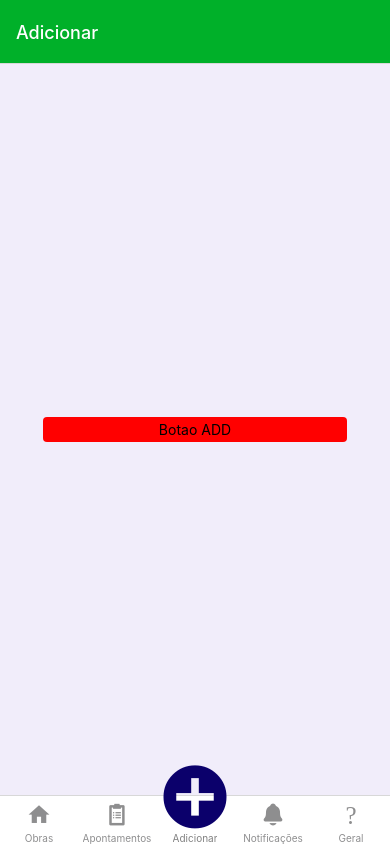
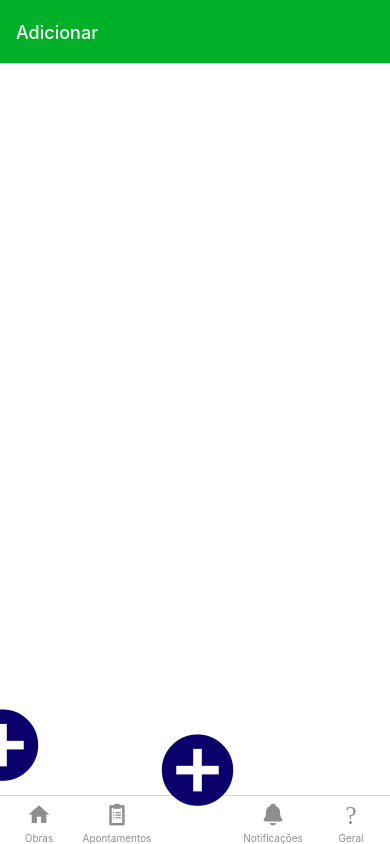
Before and after one commit to primonmari/TCC-IFPR, a React Native app: screen /Adicionar in a window 390 px wide. Built offline with nearby package versions, Linux system fonts and the light colour scheme.

Commit message:
Modal funcionando

```diff
--- a/src/mainScreens/New.jsx
+++ b/src/mainScreens/New.jsx
@@ -1,63 +1,124 @@
-import { useState } from "react";
-import { StyleSheet, Text, View, TouchableOpacity, Modal } from "react-native";
-import {ActionModal} from '../components/Actions/ActionModal'
+// Importa as bibliotecas
+import React, { useState } from "react";
+import { View, TouchableOpacity, StyleSheet, Modal, Text } from "react-native";
+import { Entypo } from '@expo/vector-icons';
 
-
-export default function New(){
+// Define e exporta o componente funcional New
+export default function New() {
+  // Define um estado para controlar a visibilidade do modal
   const [visibleModal, setVisibleModal] = useState(false);
 
-  return(
+  // Função chamada quando o botão de adicionar é pressionado
+  const handleAddButtonPress = () => {
+    setVisibleModal(true);
+    console.log('Botão Adicionar pressionado!');
+  };
+
+  // Função chamada para fechar o modal
+  const handleCloseModal = () => {
+    setVisibleModal(false);
+  };
+
+  // Função chamada quando o botão de nova obra é pressionado
+  const handleFormObra = () => {
+    setVisibleModal(false);
+    alert("Form nova obra");
+  };
+
+  // Função chamada quando o botão de comentário é pressionado
+  const handleMensagem = () => {
+    setVisibleModal(false);
+    alert("Novo comentário");
+  };
+
+  // Renderiza o componente
+  return (
     <View style={styles.container}>
+      {/* Container para posicionar o botão flutuante */}
+      <View style={styles.buttonsContainer}>
+        {/* Botão flutuante de adicionar */}
+        <TouchableOpacity onPress={handleAddButtonPress} style={styles.floatingButton}>
+          <Entypo name="circle-with-plus" color="#0B006B" size={85} style={{ marginTop: -34 }} />
+        </TouchableOpacity>
+      </View>
 
-      <TouchableOpacity style={styles.button} onPress={() =>setVisibleModal(true)}>
-        <Text>Botao ADD</Text>
-      </TouchableOpacity>
-
+      {/* Modal */}
       <Modal
         visible={visibleModal}
         transparent={true}
-        onRequestClose={ () => setVisibleModal(false)}
+        onRequestClose={() => setVisibleModal(false)}
         animationType="slide"
       >
-        <ActionModal
+        {/* Container do modal */}
+        <View style={styles.modalContainer}>
+          {/* Fundo transparente do modal - fecha o modal quando tocado */}
+          <TouchableOpacity style={styles.modalBackground} onPress={handleCloseModal}>
+            <Text style={styles.modalText}>Toque fora para fechar</Text>
+          </TouchableOpacity>
 
-        handleClose={ () => setVisibleModal(false)}
-        handleObra={ () => alert ("FORM NOVA OBRA")}
-        handleMessage={ () => alert ("NOVA MENSAGEM")}
-        />
+          {/* Conteúdo do modal */}
+          <View style={styles.modalContent}>
+            {/* Botão dentro do modal para nova obra */}
+            <TouchableOpacity style={styles.actionButton} onPress={handleFormObra}>
+              <Text style={styles.actionText}>Nova Obra</Text>
+            </TouchableOpacity>
+            {/* Botão dentro do modal para comentário */}
+            <TouchableOpacity style={styles.actionButton} onPress={handleMensagem}>
+              <Text style={styles.actionText}>Comentário</Text>
+            </TouchableOpacity>
+          </View>
+        </View>
       </Modal>
-
     </View>
   );
 }
-//Exemplo
+
+// Estilos do componente
 const styles = StyleSheet.create({
   container: {
     flex: 1,
-    backgroundColor: '#F1EDFA',
+    backgroundColor: '#fff',
     alignItems: 'center',
-    justifyContent: 'center',
+    justifyContent: 'flex-end', // Alinhar o conteúdo na parte inferior
   },
-
-  button:{
-    backgroundColor:'red',
-    borderColor:'#000000',
-    padding:4,
-    marginVertical:8,
-    width:'78%',
-    justifyContent:'center',
-    alignItems:'center',
-    borderRadius:4,
-  }
+  buttonsContainer: {
+    position: 'absolute',
+    bottom: 3,
+    left: -40,
+  },
+  floatingButton: {
+    position: 'absolute',
+    bottom: 0,
+  },
+  modalContainer: {
+    flex: 1,
+    justifyContent: 'flex-end',
+  },
+  modalBackground: {
+    flex: 10,
+    backgroundColor: 'rgba(0, 0, 0, 0.5)',
+    justifyContent: 'flex-end',
+  },
+  modalContent: {
+    backgroundColor: '#fff',
+    padding: 16,
+    borderTopLeftRadius: 20,
+    borderTopRightRadius: 20,
+  },
+  actionButton: {
+    backgroundColor: '#0B006B',
+    borderRadius: 6,
+    marginTop: 8,
+    padding: 12,
+    alignItems: 'center',
+  },
+  actionText: {
+    color: '#fff',
+    fontWeight: 'bold',
+  },
+  modalText: {
+    color: '#fff',
+    textAlign: 'center',
+    padding: 8,
+  },
 });
-
-//button:{
-    //backgroundColor:'red',
-    //borderColor:'#000000',
-    //padding:4,
-    //marginVertical:8,
-    //width:'78%',
-    //justifyContent:'center',
-    //alignItems:'center',
-   // borderRadius:4,
-  //}
--- a/src/routes/tab.routes.jsx
+++ b/src/routes/tab.routes.jsx
@@ -1,92 +1,123 @@
+// Importa as bibliotecas necessárias do React e do React Navigation
 import React from 'react';
 import { createBottomTabNavigator } from '@react-navigation/bottom-tabs';
-import {MaterialCommunityIcons, Entypo,Foundation,Ionicons} from '@expo/vector-icons';
+import { MaterialCommunityIcons, Foundation, Ionicons } from '@expo/vector-icons';
 
+// Importa o componente View do React Native
+import { View } from 'react-native';
+
+// Importa as telas principais do aplicativo
 import HomeScreen from '../mainScreens/HomeScreen';
 import Appointments from '../mainScreens/Appointments';
 import New from '../mainScreens/New';
 import Notifications from '../mainScreens/Notifications';
 import General from '../mainScreens/General';
 
-//criar um navegador de guias de navegação inferior usando a biblioteca de navegação React Navigation.
-//A função createBottomTabNavigator é uma função fornecida pelo React Navigation
+// Cria um navegador de abas inferior usando createBottomTabNavigator
 const Tab = createBottomTabNavigator();
 
-export default function TabRoutes() {
+// Define o componente funcional TabRoutes
+const TabRoutes = () => {
+  // Retorna a configuração do navegador de abas
   return (
-    <Tab.Navigator // componente fornecido pelo pacote @react-navigation/bottom-tabs. Cria um navegador de guias
-    //de navegação inferior (bottom tab navigation)
-      initialRouteName="Obras" //inicia na rota home
-      screenOptions={{
-        tabBarActiveTintColor: '#00B029', //cor verde ao clicar
-        headerStyle: { //estilo pro meu header
-          backgroundColor: '#00B029', // Defina a cor de fundo verde do cabeçalho para todas as telas
+    <Tab.Navigator
+      initialRouteName="Obras"
+      screenOptions={({ route }) => ({
+        tabBarActiveTintColor: '#00B029',  // Cor do ícone ativo
+        headerStyle: {
+          backgroundColor: '#00B029',  // Cor de fundo do cabeçalho
         },
-        headerTintColor: '#ffffff', // Define a cor do texto do cabeçalho para todas as telas
+        headerTintColor: '#ffffff',  // Cor do texto do cabeçalho
         headerTitleStyle: {
-          fontSize: 18, // Defina o tamanho do texto do cabeçalho para todas as telas
+          fontSize: 18,  // Tamanho do texto do cabeçalho
         },
-      }}
+        tabBarIcon: ({ color, size }) => {
+          if (route.name === 'Adicionar') {
+            // Renderiza um ícone personalizado para a guia "Adicionar"
+            return (
+              <NewTabButton />
+            );
+          }
+          // Renderiza os outros ícones padrão para as demais guias
+          return getDefaultTabIcon(route, color, size);
+        },
+      })}
     >
-      <Tab.Screen //usado dentro do <Tab.Navigator> para definir uma guia individual
-        name="Obras" //Rota
-        component={HomeScreen} //Componente renderizado
+      {/* Configuração da tela "Obras" */}
+      <Tab.Screen
+        name="Obras"
+        component={HomeScreen}
         options={{
-          tabBarLabel: 'Obras', //Nome abaixo do icone
-          tabBarIcon: ({ color, size }) => ( //params cor e tamanho
-            <MaterialCommunityIcons name="home" color={color} size={size} /> //biblioteca icone
-          ),
-          title: 'Obras', // Nome do cabeçalho da rota
+          tabBarLabel: 'Obras',  // Rótulo na aba
+          title: 'Obras',  // Título da tela
         }}
       />
-      <Tab.Screen //usado dentro do <Tab.Navigator> para definir uma guia individual
+      {/* Configuração da tela "Apontamentos" */}
+      <Tab.Screen
         name="Apontamentos"
         component={Appointments}
         options={{
-          tabBarLabel: 'Apontamentos',
-          tabBarIcon: ({ color, size }) => (
-            <Foundation name="clipboard-notes" color={color} size={size} />
-          ),
-          title: 'Apontamentos',
+          tabBarLabel: 'Apontamentos',  // Rótulo na aba
+          title: 'Apontamentos',  // Título da tela
         }}
       />
+      {/* Configuração da tela "Adicionar" */}
       <Tab.Screen
         name="Adicionar"
         component={New}
         options={{
-          tabBarLabel: 'Adicionar',
-          tabBarIcon: ({ color, size }) => (
-            <Entypo name="circle-with-plus" color={"#0B006B"} size={75}
-            style={{ marginTop: -34 }} />
-          ),
-          title: 'Adicionar',
+          tabBarLabel: '',  // Rótulo na aba (vazio para esconder)
           tabBarLabelStyle: {
-            color: 'gray', // Cor azul para o texto do tabBarLabel específico para essa guia
+            color: 'gray',  // Cor do rótulo
           },
         }}
       />
+      {/* Configuração da tela "Notificações" */}
       <Tab.Screen
         name="Notificacoes"
         component={Notifications}
         options={{
-          tabBarLabel: 'Notificações',
-          tabBarIcon: ({ color, size }) => (
-           <Ionicons name="notifications"  color={color} size={size} />
-          ),
-          title: 'Notificações',
+          tabBarLabel: 'Notificações',  // Rótulo na aba
+          title: 'Notificações',  // Título da tela
         }}
       />
+      {/* Configuração da tela "Geral" */}
       <Tab.Screen
         name="Geral"
         component={General}
         options={{
-          tabBarLabel: 'Geral',
-          tabBarIcon: ({ color, size }) => (
-            <Ionicons name="ios-open" color={color} size={size} />
-          ),
-          title: 'Geral',
+          tabBarLabel: 'Geral',  // Rótulo na aba
+          title: 'Geral',  // Título da tela
         }}
       />
     </Tab.Navigator>
   );
-}
+};
+
+// Função para renderizar o ícone padrão das guias
+const getDefaultTabIcon = (route, color, size) => {
+  switch (route.name) {
+    case 'Obras':
+      return <MaterialCommunityIcons name="home" color={color} size={size} />;
+    case 'Apontamentos':
+      return <Foundation name="clipboard-notes" color={color} size={size} />;
+    case 'Notificacoes':
+      return <Ionicons name="notifications" color={color} size={size} />;
+    case 'Geral':
+      return <Ionicons name="ios-open" color={color} size={size} />;
+    default:
+      return null;
+  }
+};
+
+// Componente para renderizar o botão flutuante na guia "Adicionar"
+const NewTabButton = () => {
+  return (
+    <View style={{ alignItems: 'center', justifyContent: 'center' }}>
+      <New />
+    </View>
+  );
+};
+
+// Exporta o componente TabRoutes
+export default TabRoutes;
```
